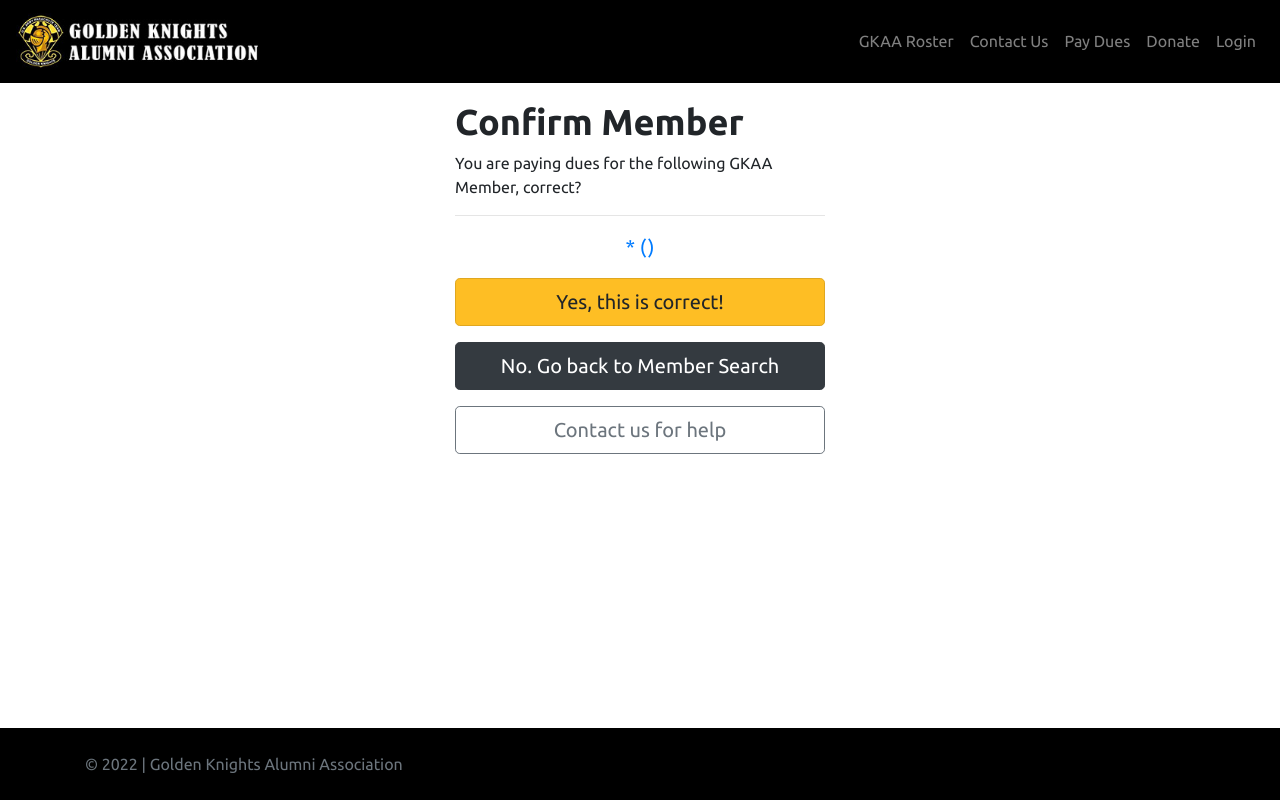
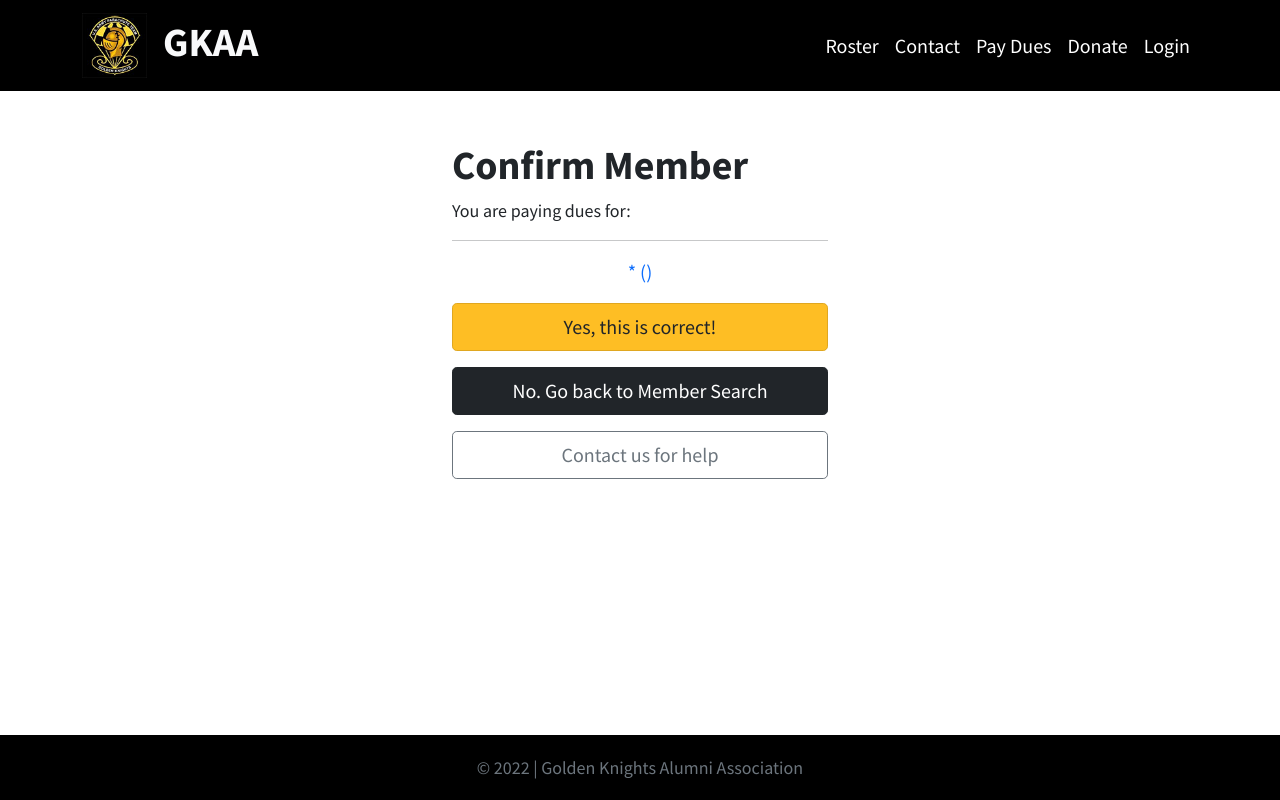
Before and after one commit to tomhwtt/gkaa, a Django app: template website/templates/website/pay_dues_confirm.html in a window 1280 px wide. Run offline with Django 3.2, Linux system fonts and the light colour scheme; the template is opened without the code that fills it, so the values that code supplies are empty; some libraries are stand-ins or nearby versions.

Commit message:
replace website_base with websitebase

```diff
--- a/website/templates/website/pay_dues_confirm.html
+++ b/website/templates/website/pay_dues_confirm.html
@@ -1,15 +1,15 @@
-{% extends "website_base.html" %}
+{% extends "websitebase.html" %}
 {% load static %}
 
 {% block content %}
-<div class="container" style="margin-top:100px;max-width:400px;">
+<div class="container" style="margin-top:50px;max-width:400px;">
   <div class="row">
     <div class="col-12">
 
-      <h3>Confirm Member</h3>
+      <h1 class="fw-bold">Confirm Member</h1>
 
       <p>
-        You are paying dues for the following GKAA Member, correct?
+        You are paying dues for:
       </p>
 
       <hr/>
@@ -18,17 +18,26 @@
         * {{ profile }} ({{ profile.start_year }})
       </p>
 
-      <a class="btn btn-gold btn-lg btn-block my-3" href="{% url 'website:pay-dues-charge' profile.uuid %}">
+      <div class="d-grid mb-3">
+        <a class="btn btn-gold btn-lg"
+        href="{% url 'website:pay-dues-charge' profile.uuid %}">
           Yes, this is correct!
         </a>
+      </div>
 
-      <a class="btn btn-dark btn-lg btn-block mb-3" href="{% url 'website:pay-dues' %}">
+      <div class="d-grid mb-3">
+        <a class="btn btn-dark btn-lg"
+          href="{% url 'website:pay-dues' %}">
           No. Go back to Member Search
         </a>
+      </div>
 
-      <a class="btn btn-outline-secondary btn-lg btn-block" href="{% url 'website:contact' %}">
+      <div class="d-grid mb-3">
+        <a class="btn btn-outline-secondary btn-lg"
+          href="{% url 'website:contact' %}">
           Contact us for help
         </a>
+      </div>
 
     </div>
 
```
Also changed, not shown: website/templates/website/pay_dues.html (+15 -10 lines), website/templates/website/pay_dues_charge.html (+7 -4 lines). Lines whose indentation alone changed are shown as unchanged.
